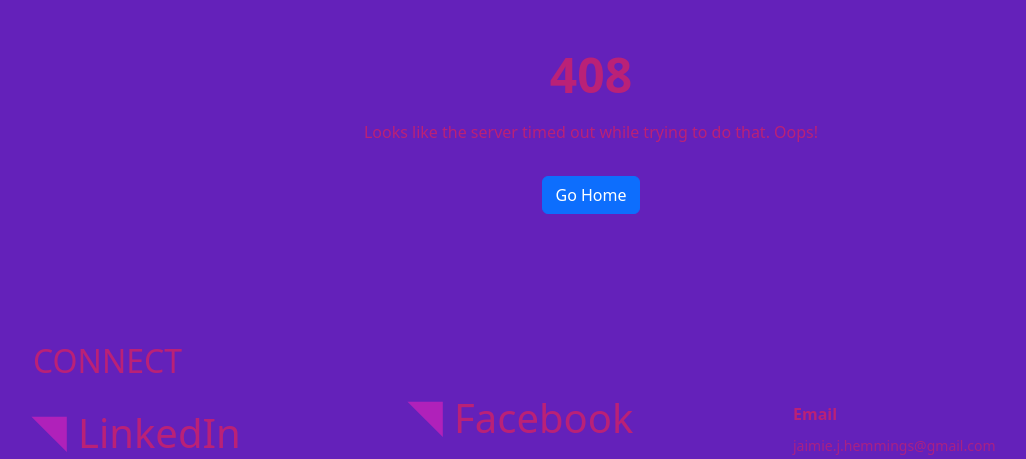
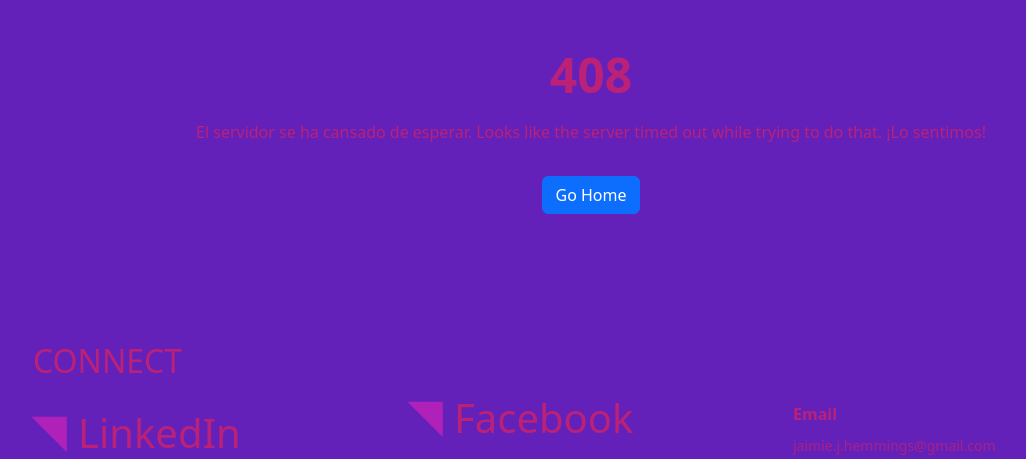
Before and after one commit to LidiaMorejudo/spanresources, a Python web app: template spanresources/templates/400.html in a window 1280 px wide. Shown: the part 58-517 px from the top of the page, without its empty margins (49-1075 px from the left). Run offline with Jinja, Linux system fonts and the light colour scheme; the template is opened without the code that fills it: most values are stand-ins (such as "Sample title", 1, 10 or a date in 2020).

Commit message:
The message that will pop up when error 400 appears has been updated to include some Spanish

```diff
--- a/spanresources/templates/400.html
+++ b/spanresources/templates/400.html
@@ -4,7 +4,7 @@
     <div class="row">
       <div class="col-12">
         <h1 class="display-5 fw-bold mb-3">408</h1>
-        <p>Looks like the server timed out while trying to do that. Oops!</p>
+        <p>El servidor se ha cansado de esperar. Looks like the server timed out while trying to do that. ¡Lo sentimos!</p>
         <a href="{{ url_for('home') }}" class="btn btn-primary mt-3">Go Home</a>
         <p class="mt-5">{{error_message}}</p>
       </div>
```
